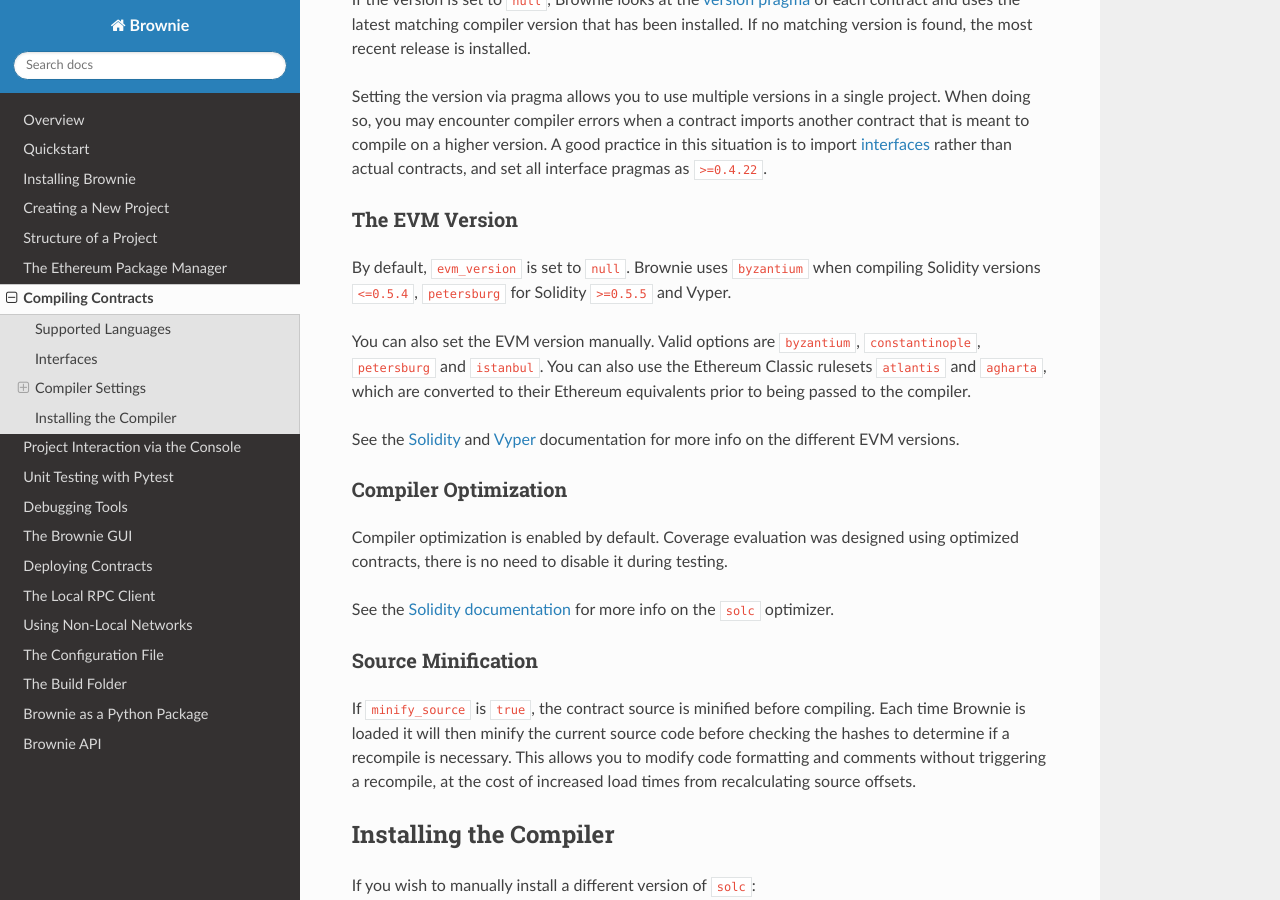
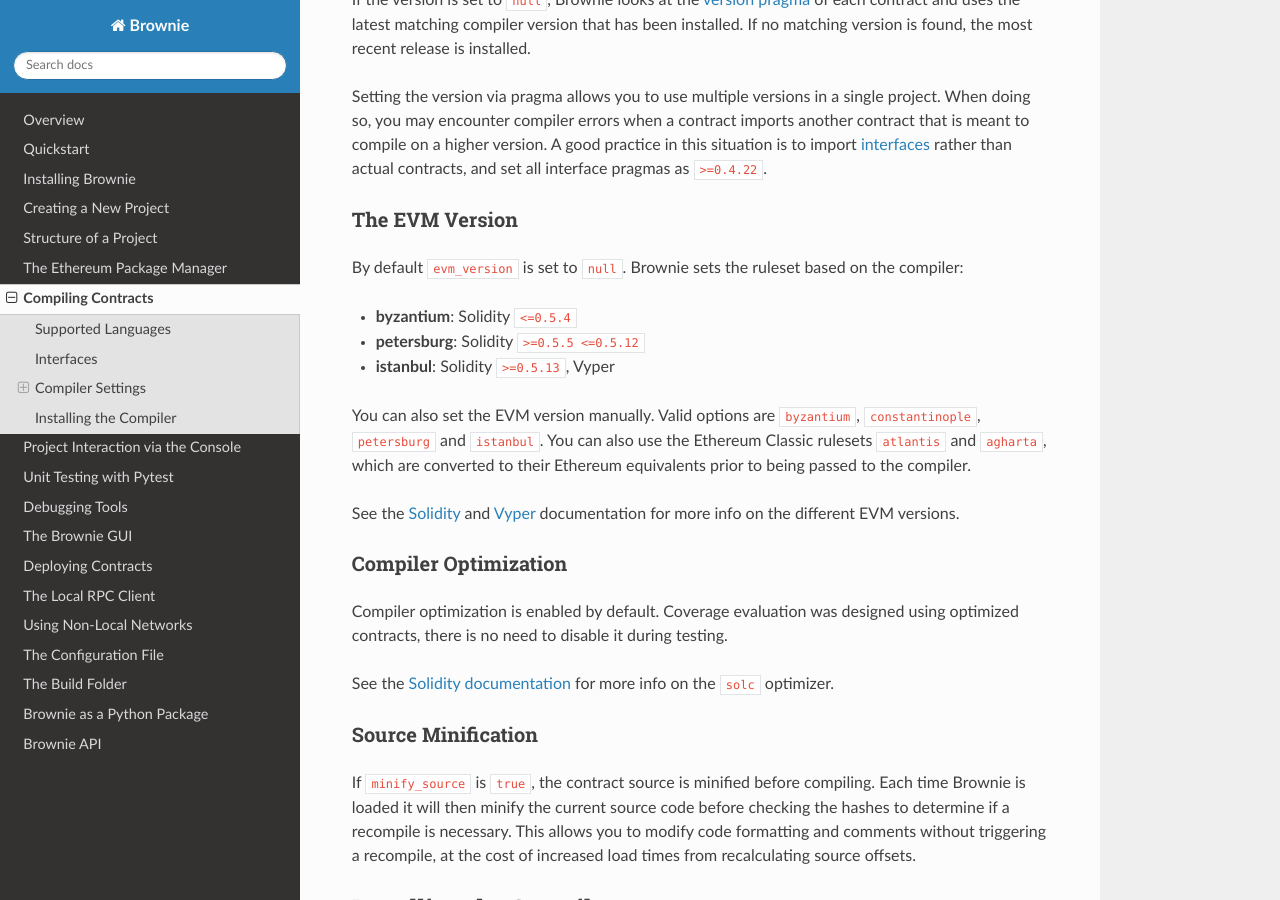
Before and after one commit to olehManboy/brown, a Sphinx documentation site: the page built from docs/compile.rst, in a window 1280 px wide and 900 px high, scrolled down 1658 px. Built offline with Sphinx 7.4.7 and the Read the Docs theme 2.0.0, drawn with Linux system fonts in a browser that asks for light colours.

```diff
--- a/docs/api-network.rst
+++ b/docs/api-network.rst
@@ -1439,7 +1439,7 @@ Rpc Methods
     .. code-block:: python
 
         >>> rpc.evm_version()
-        'petersburg'
+        'istanbul'
 
 .. py:classmethod:: Rpc.evm_compatible(version)
 
--- a/docs/compile.rst
+++ b/docs/compile.rst
@@ -68,7 +68,11 @@ Setting the version via pragma allows you to use multiple versions in a single p
 The EVM Version
 ---------------
 
-By default, ``evm_version`` is set to ``null``. Brownie uses ``byzantium`` when compiling Solidity versions ``<=0.5.4``, ``petersburg`` for Solidity ``>=0.5.5`` and Vyper.
+By default ``evm_version`` is set to ``null``. Brownie sets the ruleset based on the compiler:
+
+* **byzantium**: Solidity ``<=0.5.4``
+* **petersburg**: Solidity ``>=0.5.5 <=0.5.12``
+* **istanbul**: Solidity ``>=0.5.13``, Vyper
 
 You can also set the EVM version manually. Valid options are ``byzantium``, ``constantinople``, ``petersburg`` and ``istanbul``. You can also use the Ethereum Classic rulesets ``atlantis`` and ``agharta``, which are converted to their Ethereum equivalents prior to being passed to the compiler.
 
--- a/docs/config.rst
+++ b/docs/config.rst
@@ -54,7 +54,7 @@ The following settings are available:
             * ``port``: Port the client should listen on.
             * ``gas_limit``: Block gas limit.
             * ``accounts``: The number of funded accounts in ``web3.eth.accounts``.
-            * ``evm_version``: The EVM version to compile for. If ``null`` the most recent one is used. Possible values are ``byzantium``, ``constantinople`` and ``petersburg``.
+            * ``evm_version``: The EVM version to compile for. If ``null`` the most recent one is used. Possible values are ``byzantium``, ``constantinople``, ``petersburg`` and ``istanbul``.
             * ``mnemonic``: Local accounts are derived from this mnemonic. If set to ``null``, you will have different local accounts each time Brownie is run.
             * ``account_keys_path``: Optional path to save generated accounts and private keys as a JSON object
 
--- a/docs/test-rpc.rst
+++ b/docs/test-rpc.rst
@@ -21,7 +21,7 @@ The connection settings for the local RPC are outlined in ``brownie-config.yaml`
             port: 8545
             gas_limit: 6721975
             accounts: 10
-            evm_version: petersburg
+            evm_version: istanbul
             mnemonic: brownie
 
 Brownie will launch or attach to the client when using any network that includes a ``test-rpc`` dictionary in it's settings.
```
Also changed, not shown: CHANGELOG.md (+3 -2 lines), README.md (+1 -1 lines), docs/install.rst (+4 -4 lines).
